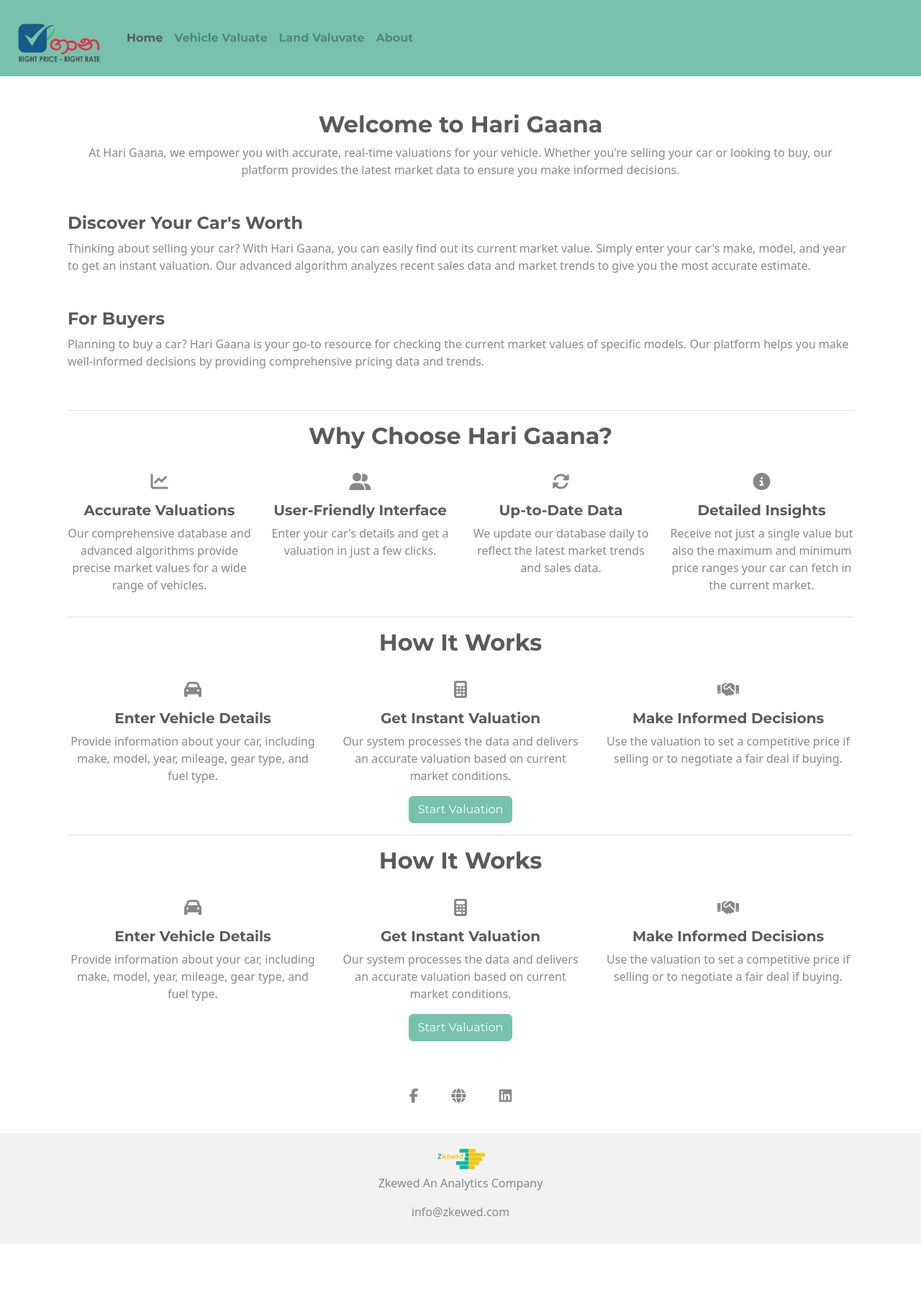
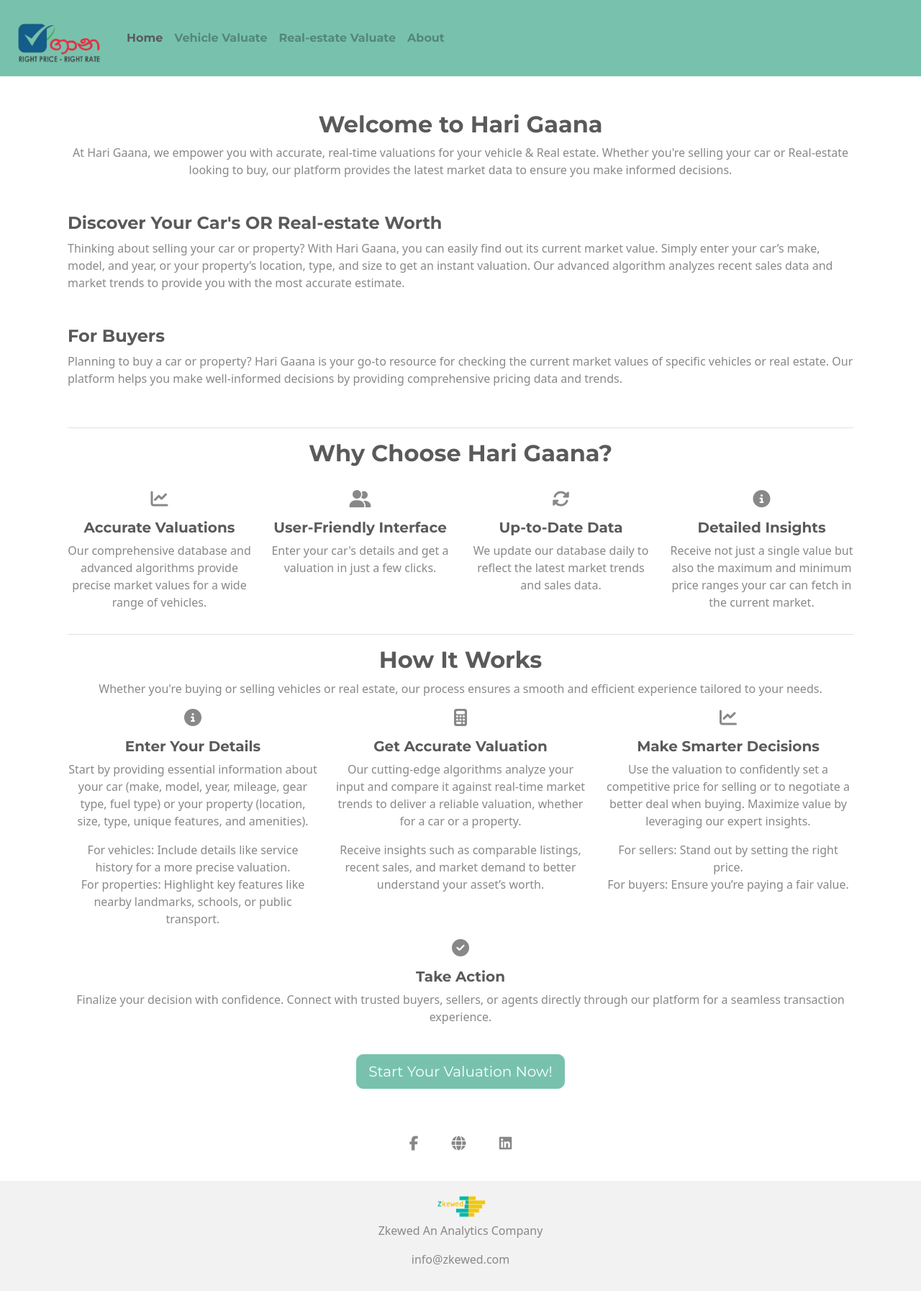
Before and after one commit to HarhsnaZkewed/harigana_land, a Django app: page / in a window 1280 px wide. Shown: the whole page at 72% size. Before the commit the page ends 1728 px from the top, so only its background shows below. Run offline with Django 4.2, Linux system fonts and the light colour scheme; some libraries are stand-ins or nearby versions.

```diff
--- a/landapp/templates/base.html
+++ b/landapp/templates/base.html
@@ -40,7 +40,7 @@
                 <a class="nav-link {% if request.path == '/vehicle_valuation/' %} active {% endif %}" href="{% url 'vehicle_valuation' %}"><b>Vehicle Valuate</b></a>
               </li>
               <li class="nav-item">
-                <a class="nav-link {% if request.path == '/property_view/' %} active {% endif %}" href="{% url 'property_view' %}"><b>Land Valuvate</b></a>
+                <a class="nav-link {% if request.path == '/property_view/' %} active {% endif %}" href="{% url 'property_valuation' %}"><b>Real-estate Valuate</b></a>
               </li>
               <li class="nav-item">
                 <a class="nav-link {% if request.path == '/about/' %} active {% endif %}" href="{% url 'about' %}"><b>About</b></a>
--- a/landapp/templates/home.html
+++ b/landapp/templates/home.html
@@ -4,16 +4,16 @@
 <div class="container">
     <div class="content-section text-center mt-5">
         <h2 class="fw-bold">Welcome to Hari Gaana</h2>
-        <p>At Hari Gaana, we empower you with accurate, real-time valuations for your vehicle. Whether you're selling your car or looking to buy, our platform provides the latest market data to ensure you make informed decisions.</p>
+        <p>At Hari Gaana, we empower you with accurate, real-time valuations for your vehicle & Real estate. Whether you're selling your car or Real-estate looking to buy, our platform provides the latest market data to ensure you make informed decisions.</p>
     </div>
     <div class="content-section mt-5">
-        <h4 class="fw-bold">Discover Your Car's Worth</h4>
-        <p>Thinking about selling your car? With Hari Gaana, you can easily find out its current market value. Simply enter your car's make, model, and year to get an instant valuation. Our advanced algorithm analyzes recent sales data and market trends to give you the most accurate estimate.</p>
+        <h4 class="fw-bold">Discover Your Car's OR Real-estate Worth</h4>
+        <p>Thinking about selling your car or property? With Hari Gaana, you can easily find out its current market value. Simply enter your car’s make, model, and year, or your property’s location, type, and size to get an instant valuation. Our advanced algorithm analyzes recent sales data and market trends to provide you with the most accurate estimate.</p>
     </div>
 
     <div class="content-section mt-5">
         <h4 class="fw-bold">For Buyers</h4>
-        <p>Planning to buy a car? Hari Gaana is your go-to resource for checking the current market values of specific models. Our platform helps you make well-informed decisions by providing comprehensive pricing data and trends.</p>
+        <p>Planning to buy a car or property? Hari Gaana is your go-to resource for checking the current market values of specific vehicles or real estate. Our platform helps you make well-informed decisions by providing comprehensive pricing data and trends.</p>
     </div>
     <br>
     <hr>
@@ -53,10 +53,11 @@
     </div>
     <hr>
 
-    <!-- How It Works Section -->
+    <!--
+
     <div class="row content-section text-center">
         <div class="col-12">
-            <h2 class="fw-bold">How It Works</h2>
+            <h2 class="fw-bold"> For Vehciles How It Works</h2>
         </div>
         <br><br><br>
         <div class="col-md-4 col-6">
@@ -83,7 +84,7 @@
         </div>
         <br>
         <br>
-        <a  href="{% url 'vehicle_valuation' %}">
+        <a  href="{% url 'valuation_home' %}">
             <button type="button" class="btn btn-primary">Start Valuation</button>
         </a>
 
@@ -93,15 +94,15 @@
 
     <div class="row content-section text-center">
         <div class="col-12">
-            <h2 class="fw-bold">How It Works</h2>
+            <h2 class="fw-bold">For Real-estate How It Works</h2>
         </div>
         <br><br><br>
         <div class="col-md-4 col-6">
             <div class="feature-icon mb-3">
                 <i class="fa-solid fa-car fa-xl"></i>
             </div>
-            <h5 class="fw-bold">Enter Vehicle Details</h5>
-            <p>Provide information about your car, including make, model, year, mileage, gear type, and fuel type.</p>
+            <h5 class="fw-bold">Enter Real-Estate</h5>
+            <p>Provide information about your property, including location, type, size, number of bedrooms, number of bathrooms, and any additional features.</p>
         </div>
         <div class="col-md-4 col-6">
             <div class="feature-icon mb-3">
@@ -120,13 +121,71 @@
         </div>
         <br>
         <br>
-        <a  href="{% url 'vehicle_valuation' %}">
+        <a  href="{% url 'property_valuation' %}">
             <button type="button" class="btn btn-primary">Start Valuation</button>
         </a>
 
         <br>
     </div>
 
+
+    -->
+    <div class="row content-section text-center">
+        <div class="col-12">
+            <h2 class="fw-bold">How It Works</h2>
+            <p class="text-muted">Whether you're buying or selling vehicles or real estate, our process ensures a smooth and efficient experience tailored to your needs.</p>
+        </div>
+        <br><br><br>
+
+        <!-- Step 1: Enter Your Details -->
+        <div class="col-md-4 col-6">
+            <div class="feature-icon mb-3">
+                <i class="fa-solid fa-info-circle fa-xl"></i>
+            </div>
+            <h5 class="fw-bold">Enter Your Details</h5>
+            <p>Start by providing essential information about your car (make, model, year, mileage, gear type, fuel type) or your property (location, size, type, unique features, and amenities).</p>
+            <p class="text-muted">For vehicles: Include details like service history for a more precise valuation.<br>For properties: Highlight key features like nearby landmarks, schools, or public transport.</p>
+        </div>
+
+        <!-- Step 2: Get Accurate Valuation -->
+        <div class="col-md-4 col-6">
+            <div class="feature-icon mb-3">
+                <i class="fas fa-calculator fa-xl icon-responsive"></i>
+            </div>
+            <h5 class="fw-bold">Get Accurate Valuation</h5>
+            <p>Our cutting-edge algorithms analyze your input and compare it against real-time market trends to deliver a reliable valuation, whether for a car or a property.</p>
+            <p class="text-muted">Receive insights such as comparable listings, recent sales, and market demand to better understand your asset’s worth.</p>
+        </div>
+
+        <!-- Step 3: Make Smarter Decisions -->
+        <div class="col-md-4 col-6">
+            <div class="feature-icon mb-3">
+                <i class="fas fa-chart-line fa-xl icon-responsive"></i>
+            </div>
+            <h5 class="fw-bold">Make Smarter Decisions</h5>
+            <p>Use the valuation to confidently set a competitive price for selling or to negotiate a better deal when buying. Maximize value by leveraging our expert insights.</p>
+            <p class="text-muted">For sellers: Stand out by setting the right price.<br>For buyers: Ensure you’re paying a fair value.</p>
+        </div>
+
+        <!-- Step 4: Take Action -->
+        <div class="col-md-12 col-12">
+            <div class="feature-icon mb-3">
+                <i class="fas fa-check-circle fa-xl icon-responsive"></i>
+            </div>
+            <h5 class="fw-bold">Take Action</h5>
+            <p>Finalize your decision with confidence. Connect with trusted buyers, sellers, or agents directly through our platform for a seamless transaction experience.</p>
+        </div>
+
+        <!-- Call-to-Action Button -->
+        <div class="col-12 mt-4">
+            <a href="{% url 'valuation_home' %}">
+                <button type="button" class="btn btn-primary btn-lg">Start Your Valuation Now!</button>
+            </a>
+        </div>
+        <br>
+    </div>
+
+
     <br>
 </div>
 
--- a/landapp/urls.py
+++ b/landapp/urls.py
@@ -7,9 +7,10 @@ urlpatterns = [
     #URL directs for normal pages
     path('',views.home, name='home'),
     path('about/', views.about, name ="about"),
+    path('valuation_home/', views.valuation_home, name="valuation_home"),
 
     #URL directs for the property valuations
-    path('property_valuation/', views.property_view, name='property_view'),
+    path('property_valuation/', views.property_view, name='property_valuation'),
     path('get-cities/<int:district_id>/', views.get_cities, name='get_cities'),
 
     #URL directs for the vehicle valuations
--- a/landapp/views.py
+++ b/landapp/views.py
@@ -11,6 +11,7 @@ from pandas import DataFrame
 from django.contrib import messages
 from django.http import HttpResponseServerError
 import pandas as pd
+
 
 #from .dmt_automation import DMTautomation  # Import your automation script
 
@@ -48,11 +49,13 @@ def home(request):
 
     return render(request, 'home.html')
 
+
 def about(request):
     return render(request, 'about.html')
 
-def result(request):
-    return render(request, 'result')
+
+def valuation_home(request):
+    return render(request, 'valuation_home.html')
 #-------------------------------------------------------------------------------------------------------------------------------------------
 
 
@@ -126,14 +129,25 @@ def property_view(request):
             city_name = map_city
 
         property_type = request.POST.get('property_type', '').strip()
+
+
+        #These check fields were used to track wheather the thier respective fields have been changed from 0
         bedrooms = request.POST.get('bedrooms', '')
-        bedrooms_check = request.POST.get('bedrooms_check') == 'on'
+        bedrooms_check = request.POST.get('bedrooms_check')
+
+
         bathrooms = request.POST.get('bathrooms', '')
-        bathrooms_check = request.POST.get('bathrooms_check') == 'on'
+        bathrooms_check = request.POST.get('bathrooms_check')
+
+
         floor_area = request.POST.get('floor_area', '')
-        floor_area_check = request.POST.get('floor_area_check') == 'on'
+        floor_area_check = request.POST.get('floor_area_check')
+
+
         land_area = request.POST.get('land_area', '')
-        land_area_check = request.POST.get('land_area_check') == 'on'
+        land_area_check = request.POST.get('land_area_check')
+
+
         comfort_features = request.POST.getlist('feature', [])
 
         # Update form_data with submitted values
@@ -181,16 +195,16 @@ def property_view(request):
         if property_type:
             filtered_properties = filtered_properties.filter(property_type__icontains=property_type)
 
-        if bedrooms_check and bedrooms.isdigit():
+        if int(bedrooms)>0:
             filtered_properties = filtered_properties.filter(bedrooms=int(bedrooms))
 
-        if bathrooms_check and bathrooms.isdigit():
+        if int(bathrooms)>0:
             filtered_properties = filtered_properties.filter(bathrooms=int(bathrooms))
 
-        if floor_area_check and floor_area.isdigit():
-            filtered_properties = filtered_properties.filter(floor_area__gte=int(floor_area))
+        if int(floor_area)>0:
+            filtered_properties = filtered_properties.filter(floor_area__gte=str(floor_area) )
 
-        if land_area_check and land_area.isdigit():
+        if int(land_area)>0:
             filtered_properties = filtered_properties.filter(land_area__gte=int(land_area))
 
         if comfort_features:
@@ -372,6 +386,14 @@ def vehicle_valuation(request):
 
         year = request.POST.get('year')
         purpose = request.POST.get('purpose')
+
+        mileage = request.POST.get('mileage')
+        engine_capacity = request.POST.get('engine_capacity')
+        gear = request.POST.get('fuel')
+        fuel = request.POST.get('fuel')
+        owners = request.POST.get('owners')
+        selling_condition = request.POST.get('selling_condition')
+        modification = request.POST.get('modification')
 
         # Update form_data with selected values
         form_data.update({
```
Also changed, not shown: landapp/templates/about.html (+12 -4 lines), landapp/templates/property_valuation.html (+31 -7 lines), landapp/templates/valuation_home.html (added, +49 -0 lines), landapp/templates/vehicle_valuation.html (+9 -2 lines), landapp/static/car.png (added), landapp/static/house.png (added).
